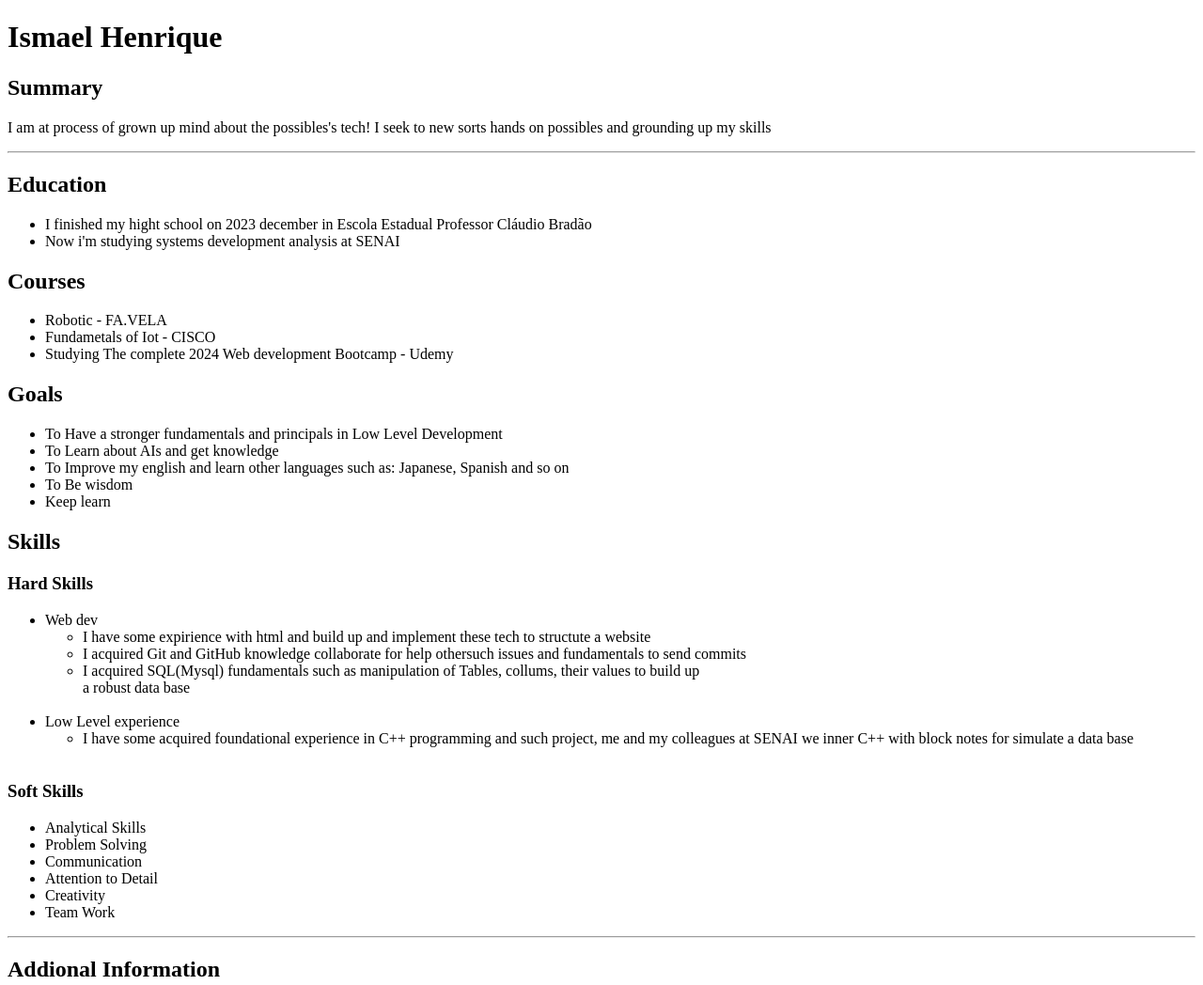
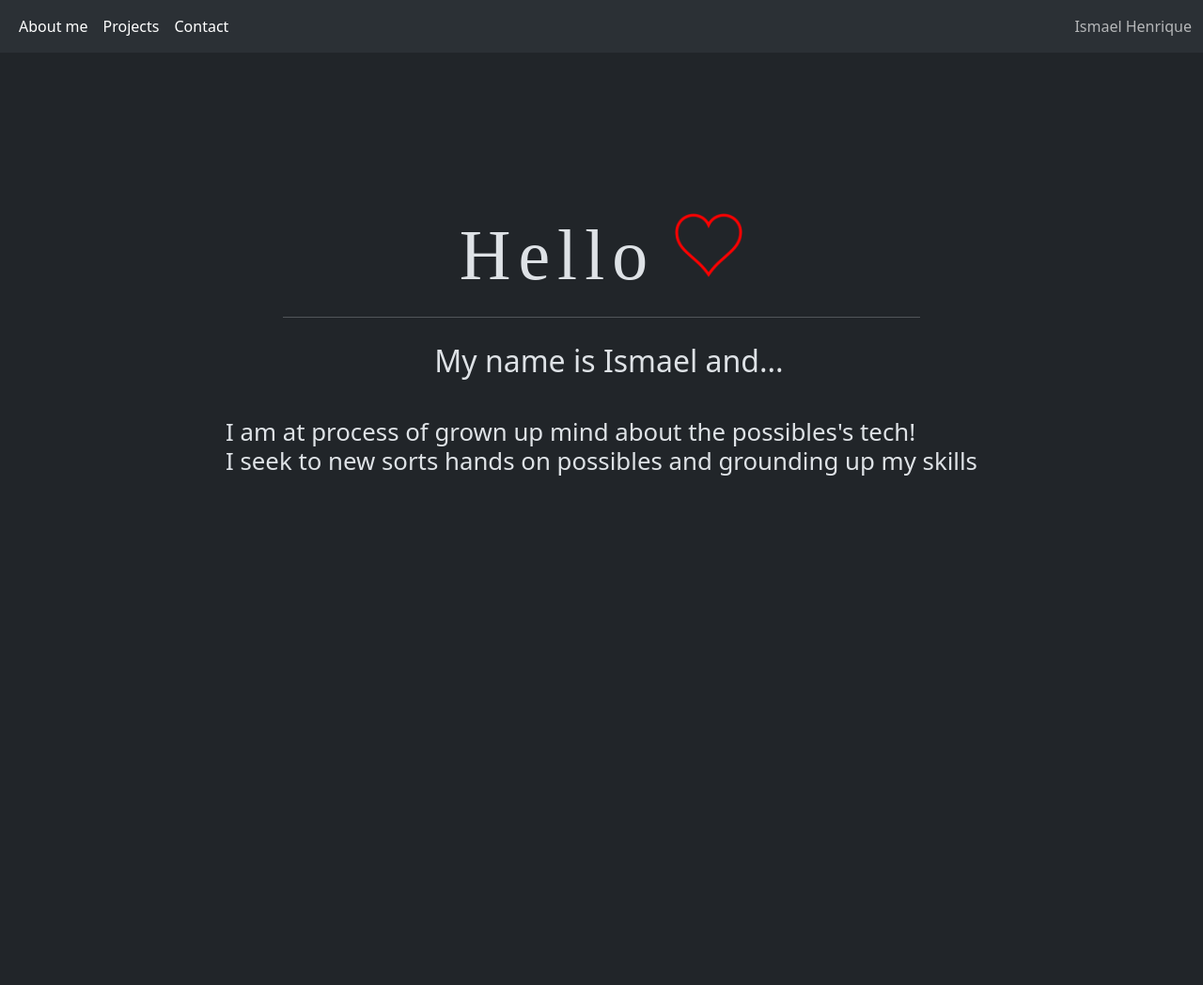
Before and after one commit to Ismael-Henrique/Ismael-Henrique, a plain HTML site: page index.html in a window 1280 px wide. Shown: the top 1048 px of the page at 94% size. After the commit the page ends 800 px from the top, so only its background shows below. Drawn offline with nearby package versions, Linux system fonts and the light colour scheme; a web font is replaced by a local one.

Commit message:
index atz

```diff
--- a/index.html
+++ b/index.html
@@ -1,78 +1,69 @@
 <!DOCTYPE html>
-<html lang="en">
+<html lang="en" data-bs-theme="dark">
 <head>
     <meta charset="UTF-8">
     <meta name="viewport" content="width=device-width, initial-scale=1.0">
     <meta name="Author" content="Description">
-    <meta name="Ismael" content="A simple portifolio">
-    <title>My Resume</title>
+    <meta name="Ismael" content="Personal portifolio of Ismael">
+    <link href="https://cdn.jsdelivr.net/npm/bootstrap@5.3.3/dist/css/bootstrap.min.css" rel="stylesheet" integrity="sha384-QWTKZyjpPEjISv5WaRU9OFeRpok6YctnYmDr5pNlyT2bRjXh0JMhjY6hW+ALEwIH" crossorigin="anonymous">
+    <link rel="preconnect" href="https://fonts.googleapis.com">
+    <link rel="preconnect" href="https://fonts.gstatic.com" crossorigin>
+    <link href="https://fonts.googleapis.com/css2?family=Hedvig+Letters+Serif:opsz@12..24&display=swap" rel="stylesheet">
+    <link rel="stylesheet" href="style/style.css">
+    <title>Home</title>
 </head>
 <body>
-    <h1>Ismael Henrique</h1>
-    <h2>Summary</h2>
-    <p>I am at process of grown up mind about the possibles's tech! I seek to new sorts hands on possibles and grounding up my skills</p>
-    <hr>
+  <nav class="navbar navbar-expand-lg bg-body-tertiary">
+    <div class="container-fluid">
+      <button class="navbar-toggler" type="button" data-bs-toggle="collapse" data-bs-target="#navbarText" aria-controls="navbarText" aria-expanded="false" aria-label="Toggle navigation">
+        <span class="navbar-toggler-icon"></span>
+      </button>
+      <div class="collapse navbar-collapse" id="navbarText">
+        <ul class="navbar-nav me-auto mb-3 mb-lg-0">
+          <li class="nav-item">
+            <a class="nav-link active" aria-current="page" href="#">About me</a>
+          </li>
+          <li class="nav-item">
+            <a class="nav-link" href="#">Projects</a>
+          </li>
+          <li class="nav-item">
+            <a class="nav-link" href="#">Contact</a>
+          </li>
+        </ul>
+      </div>
+        <span class="navbar-text">
+          Ismael Henrique
+        </span>
+    </div>
+  </nav>
 
-    <h2>Education</h2>
-    <ul>
-        <li>I finished my hight school on 2023 december in Escola Estadual Professor Cláudio Bradão</li>
-        <li>Now i'm studying systems development analysis at SENAI</li>
-    </ul>
+  <main>
+    <div class="titulo-imagem">
+      <div class="titulo">
+        <h1 class="font-t">Hello</h1>
+      </div>
+      <div class="imagem">
+        <img class="red-heart-img" src="./Subjects/heart-1179072_640.png" alt="heart" height="70">
+      </div>
+    </div>
+    <div class="texto-secundario">
+      <div class="tex-2 ms-3">
+        <h2 class="sub-titulo">My name is Ismael and...</h2>
+      </div>
+    </div>
+    <div class="hr">
+      <div class="tamanho-hr">
+        <hr>
+      </div>
+    </div>
+    <div class="terceiro-texto">
+      <div class="text-3">
+        <h3 class="terceiro-titulo">I am at process of grown up mind about the possibles's tech! <br>
+          I seek to new sorts hands on possibles and grounding up my skills
+        </h3>
+      </div>
+  </main>
 
-    <h2>Courses</h2>
-    <p>
-        <ul>
-            <li>Robotic - FA.VELA</li>
-            <li>Fundametals of Iot - CISCO</li>
-            <li>Studying The complete 2024 Web development Bootcamp - Udemy</li>
-        </ul>
-    </p>
-
-    <h2>Goals</h2>
-    <ul>
-        <li>To Have a stronger fundamentals and principals in Low Level Development</li>
-        <li> To Learn about AIs and get knowledge</li>
-        <li>To Improve my english and learn other languages such as: Japanese, Spanish and so on</li>
-        <li>To Be wisdom</li>
-        <li>Keep learn</li>
-    </ul>
-
-    <h2>Skills</h2>
-    <h3>Hard Skills</h3>
-    <ul>
-        <li>Web dev
-            <ul>
-                <li>I have some expirience with html and build up and implement these tech to structute a website</li>
-                <li>I acquired Git and GitHub knowledge collaborate for help othersuch issues and fundamentals to send commits</li>
-                <li>I acquired SQL(Mysql) fundamentals such as manipulation of Tables, collums, their values to build up <br /> a robust data base</li><br />
-            </ul>
-        </li>
-        <li>Low Level experience
-            <ul>
-                <li>I have some acquired foundational experience in C++ programming and such project, me and my colleagues at SENAI we inner C++ with block notes for simulate a data base</li> <br />
-            </ul>
-        </li>
-    </ul>
-    <h3>Soft Skills</h3>
-    <ul>
-        <li>Analytical Skills</li>
-        <li>Problem Solving</li>
-        <li>Communication</li>
-        <li>Attention to Detail</li>
-        <li>Creativity</li>
-        <li>Team Work</li>
-    </ul>
-
-    <hr />
-    <h2>Addional Information</h2>
-    <p>
-        <a href="./Subjects/Hobbies.html">My hobbies</a> <br />
-        <a href="./Subjects/Contact.html">My contacts</a>
-    </p>
-    <hr />
-
-    <footer>
-        <p>Copyright © 2024. All rights is reserved</p>
-    </footer>
+    <script src="https://cdn.jsdelivr.net/npm/bootstrap@5.3.3/dist/js/bootstrap.bundle.min.js" integrity="sha384-YvpcrYf0tY3lHB60NNkmXc5s9fDVZLESaAA55NDzOxhy9GkcIdslK1eN7N6jIeHz" crossorigin="anonymous"></script>
 </body>
 </html>
--- /dev/null
+++ b/style/style.css
@@ -0,0 +1,72 @@
+body {
+    margin: 0%;
+    height: 100vh;
+}
+
+.nav-item > a {
+    color: white !important;
+}
+
+.titulo-imagem {
+    display: flex;
+    justify-content: center;
+    position: relative;
+    top: 170px;
+    margin-bottom: 40px;
+}
+
+.font-t {
+    font-family: "Hedvig Letters Serif", serif;
+    font-weight: 400;
+    font-style: normal;
+    letter-spacing: .5rem;
+    font-size: 75.8px;
+}
+
+.titulo {
+    margin-right: 20px;
+}
+
+.texto-secundario {
+    display: flex;
+    justify-content: center;
+    position: relative;
+    top: 170px;
+}
+
+.hr {
+    display: flex;
+    justify-content: center;
+    position: relative;
+    top: 80px;
+}
+
+.tamanho-hr {
+    width: 53%;
+}
+
+.terceiro-texto {
+    display: flex;
+    justify-content: center;
+    position: relative;
+    top: 170px;
+}
+
+.terceiro-titulo {
+    font-weight: 1;
+    font-size: 25.8px;
+    margin-left: 15px;
+    margin-right: 15px;
+}
+
+@media (max-width: 992px)  {
+    .navbar-text  {
+        display: none;
+    }
+}
+
+@media (max-width: 361px)  {
+    .font-t {
+        font-size: 60px;
+    }
+}
```
Also changed, not shown: Capstone/Subjects/Contact.html (deleted, +0 -21 lines), Capstone/Subjects/Hobbies.html (deleted, +0 -26 lines), Subjects/About.html (renamed from Capstone/index.html, +3 -11 lines), Capstone/img/Friends talk.jpg (deleted), Capstone/img/Soccer image.jpg (deleted), Capstone/img/books image.jpg (deleted), Capstone/img/carret.png (deleted), Subjects/heart-1179072_640.png (added), img/heart with a line bellow.jpg (added).
